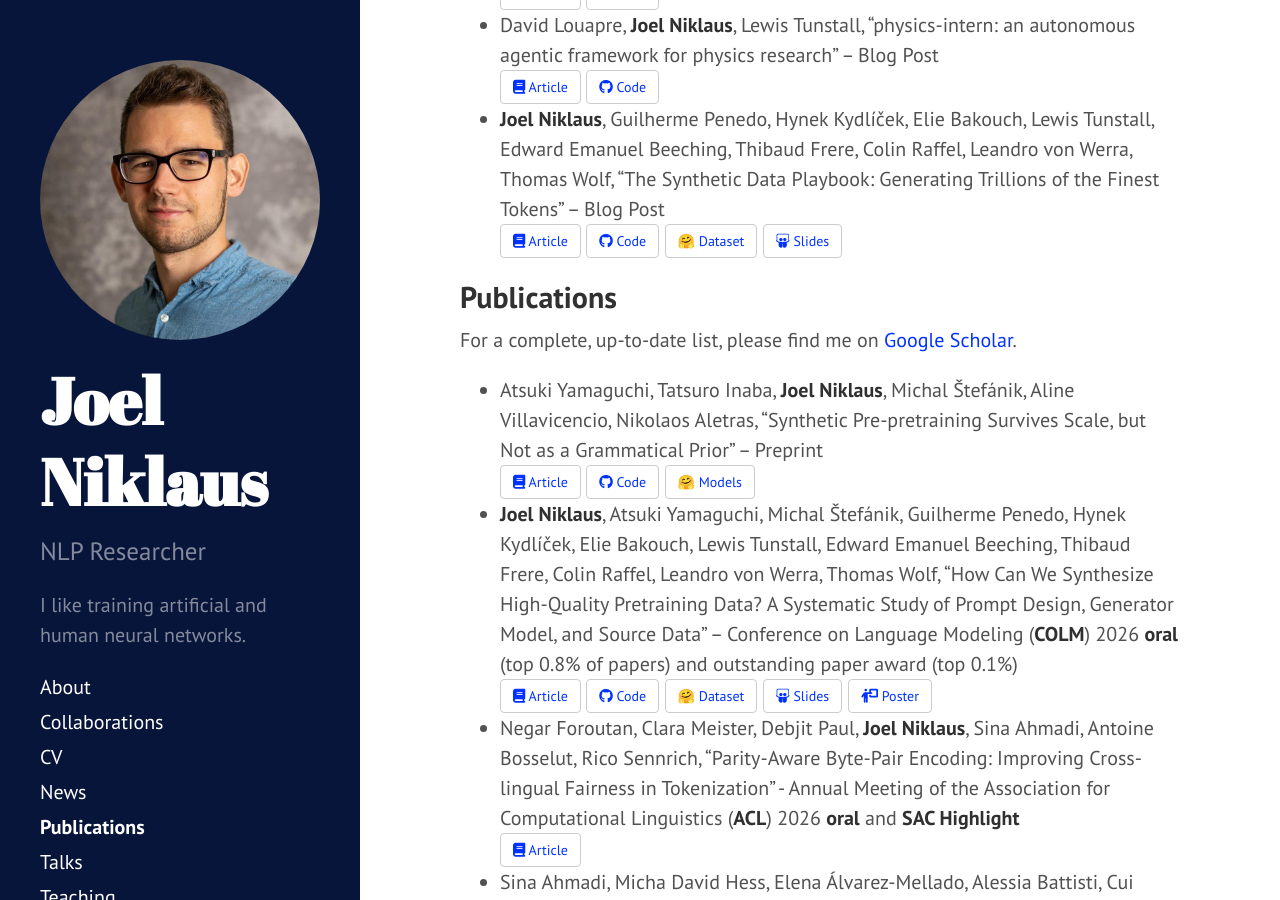
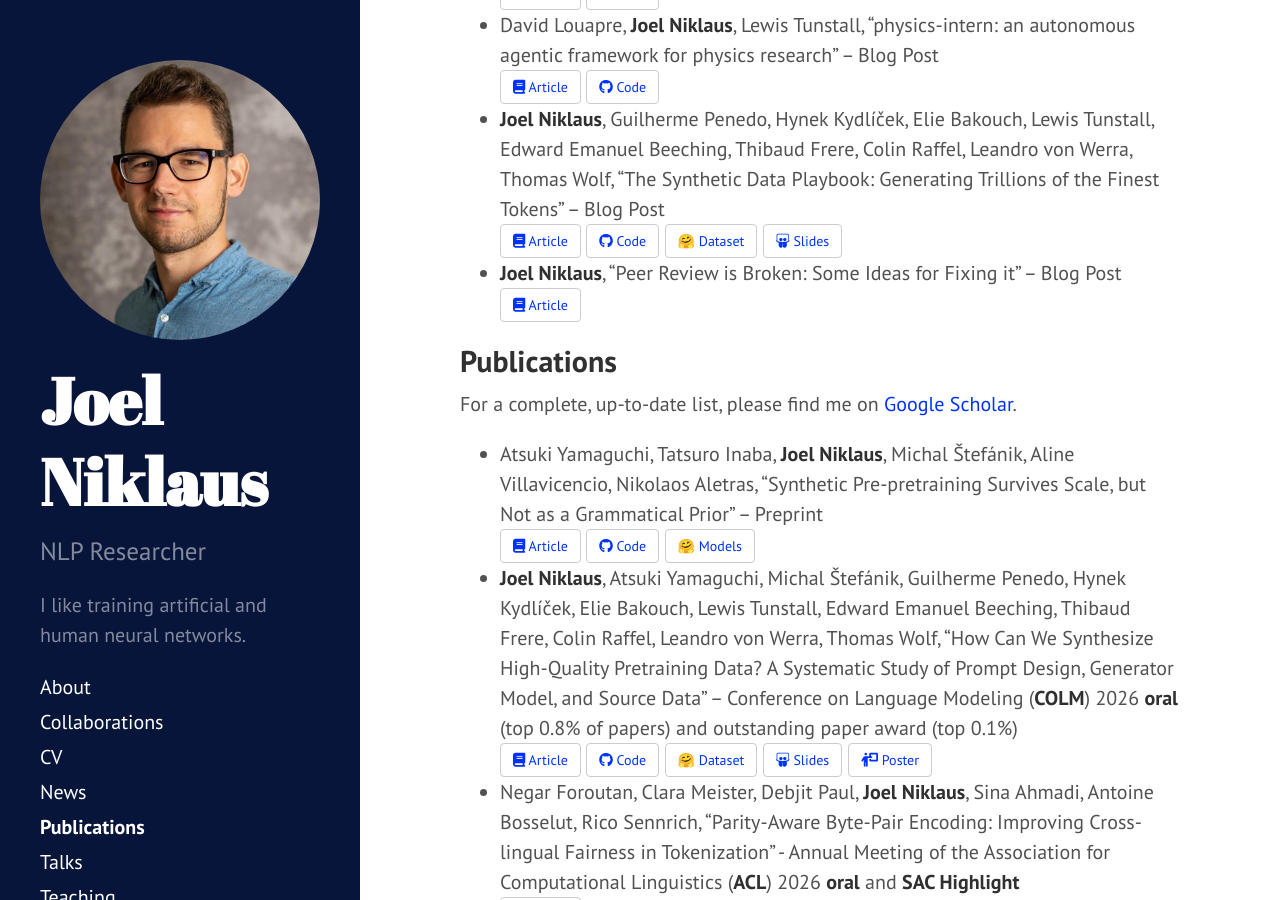
Before and after one commit to JoelNiklaus/joelniklaus.github.io, a Jekyll site: the page built from _pages/publications.md, in a window 1280 px wide and 900 px high, scrolled down 1493 px. Built offline with Jekyll 4.4.1, drawn with Linux system fonts in a browser that asks for light colours; a style sheet for code colours, icons or effects is not loaded.

Commit message:
Add Substack post on peer review to Blog Posts

```diff
--- a/_pages/publications.md
+++ b/_pages/publications.md
@@ -66,6 +66,11 @@ title: Publications
   <a href="https://github.com/huggingface/finephrase" target="_blank" type="button" class="btn"><i class="fa-brands fa-github"></i> Code</a>
   <a href="https://huggingface.co/datasets/HuggingFaceFW/finephrase" target="_blank" type="button" class="btn">🤗 Dataset</a>
   <a href="https://docs.google.com/presentation/d/1lY40grdoBdD3VsuaxmwVAx3x-X8hxZkU8ZXsvLVAmyw/edit?usp=sharing" target="_blank" type="button" class="btn"><i class="fa-brands fa-slideshare"></i> Slides</a>
+- **Joel Niklaus**,
+  "Peer Review is Broken: Some Ideas for Fixing it" –
+  Blog Post
+  <br>
+  <a href="https://joelniklaus.substack.com/p/peer-review-is-broken" target="_blank" type="button" class="btn"><i class="fa-solid fa-book"></i> Article</a>
 
 ## Publications
 
```
